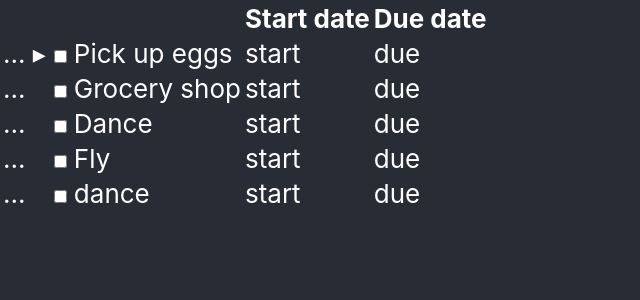
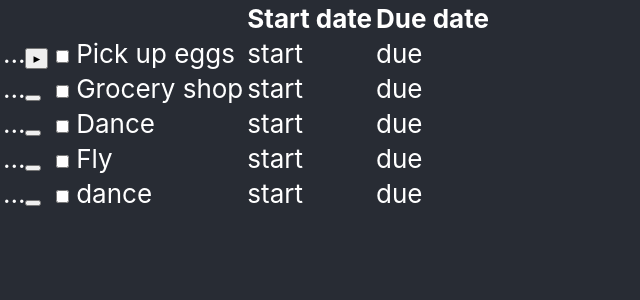
Before and after one commit to citelao/Todo, a React (Create React App) app: page / in a window 1280 px wide. Shown: the top 300 px of the page, without its empty margins (0-640 px from the left). Built offline with nearby package versions, Linux system fonts and the light colour scheme.

Commit message:
expand/collapse buttons

```diff
--- a/src/view/TreeGrid.tsx
+++ b/src/view/TreeGrid.tsx
@@ -145,7 +145,14 @@ export default class TreeGrid<T extends { [key: string]: any }> extends React.Co
                 aria-setsize={array.length}
                 onClick={(e) => this.selectItem(e.currentTarget, overallIndex)}
                 onKeyDown={(e) => this.handleRowKeyDown(e, item)}>
-                    <td role="gridcell">{"...".repeat(level)} {(hasChildren) ? expansionSymbol : undefined}</td>
+                    <td role="gridcell">
+                        {"...".repeat(level)}
+                        <button tabIndex={-1} onClick={(isExpanded)
+                            ? () => this.collapseItem(item)
+                            : () => this.expandItem(item) }>
+                            {(hasChildren) ? expansionSymbol : undefined}
+                        </button>
+                    </td>
                     { item.data.map((d) => {
                         return <td role="gridcell">
                             {d}
@@ -196,30 +203,11 @@ export default class TreeGrid<T extends { [key: string]: any }> extends React.Co
                 break;
 
             case KeyCodes.ArrowRight:
-                {
-                    // TODO: avoid adding the item to expanded if we already have it there.
-                    if (!targetItem.children || targetItem.children.length === 0) {
-                        break;
-                    }
-
-                    this.setState({
-                        expandedItems: [targetItem.id, ... this.state.expandedItems],
-                    });
-                }
+                this.expandItem(targetItem);
                 break;
 
             case KeyCodes.ArrowLeft:
-                {
-                    if (!targetItem.children || targetItem.children.length === 0) {
-                        // TODO: should collapse up to parent.
-                        break;
-                    }
-
-                    // TODO: avoid adding the item to expanded if we already have it there.
-                    this.setState({
-                        expandedItems: this.state.expandedItems.filter((id) => id !== targetItem.id),
-                    });
-                }
+                this.collapseItem(targetItem);
                 break;
 
             default:
@@ -242,4 +230,27 @@ export default class TreeGrid<T extends { [key: string]: any }> extends React.Co
             selectedIndex: index,
         });
     }
+
+    private expandItem = (item: IItem) => {
+        // TODO: avoid adding the item to expanded if we already have it there.
+        if (!item.children || item.children.length === 0) {
+            return;
+        }
+
+        this.setState({
+            expandedItems: [item.id, ... this.state.expandedItems],
+        });
+    }
+
+    private collapseItem = (item: IItem) => {
+        if (!item.children || item.children.length === 0) {
+            // TODO: should collapse up to parent.
+            return;
+        }
+
+        // TODO: avoid adding the item to expanded if we already have it there.
+        this.setState({
+            expandedItems: this.state.expandedItems.filter((id) => id !== item.id),
+        });
+    }
 }
```
